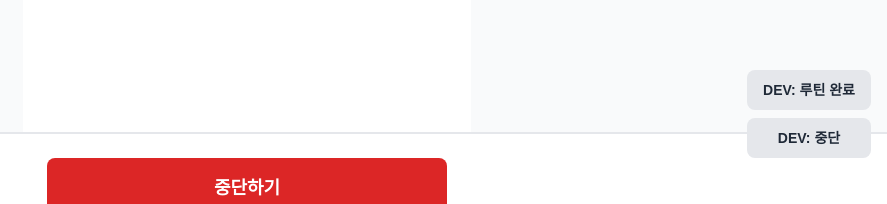
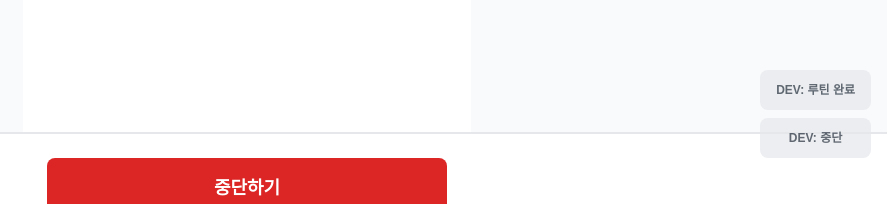
Before and after one commit to seony85-ux/myMVP, a Next.js app: page /routine/play in a window 1280 px wide. Shown: the part 562-766 px from the top of the page, without its empty margins (393-1280 px from the left). Built offline with nearby package versions, Linux system fonts and the light colour scheme.

Commit message:
vercel에러수정2

```diff
--- a/components/Button.tsx
+++ b/components/Button.tsx
@@ -7,6 +7,7 @@ interface ButtonProps {
   variant?: 'primary' | 'secondary' | 'danger' | 'ghost'
   size?: 'sm' | 'md' | 'lg'
   fullWidth?: boolean
+  className?: string
 }
 
 export default function Button({
@@ -16,6 +17,7 @@ export default function Button({
   variant = 'primary',
   size = 'md',
   fullWidth = false,
+  className = '',
 }: ButtonProps) {
   const baseStyles = `
     font-semibold rounded-lg
@@ -49,7 +51,8 @@ export default function Button({
         ${sizeStyles[size]}
         ${minHeight}
         ${fullWidth ? 'w-full' : ''}
-      `}
+        ${className}
+      `.trim()}
     >
       {children}
     </button>
```
